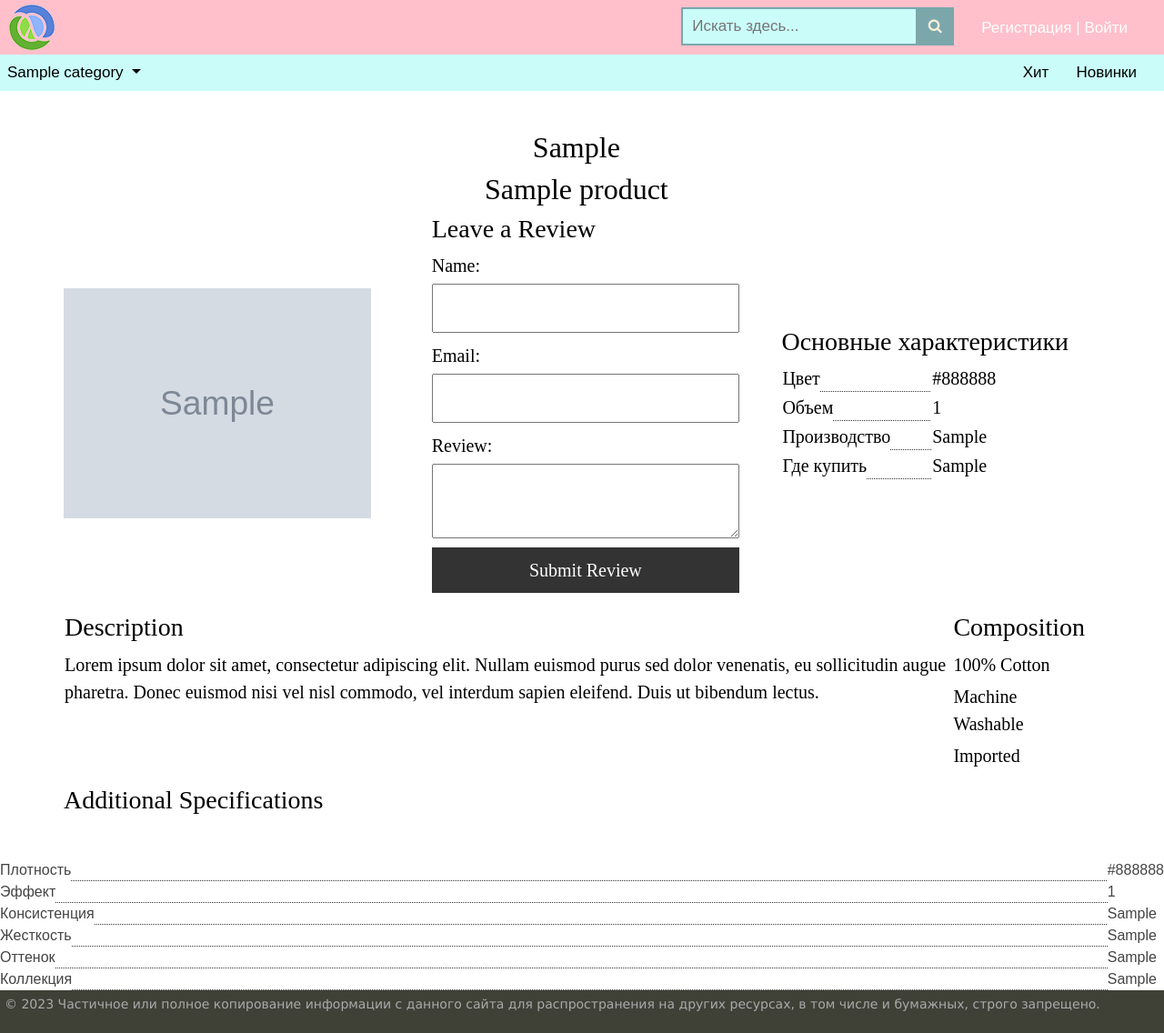
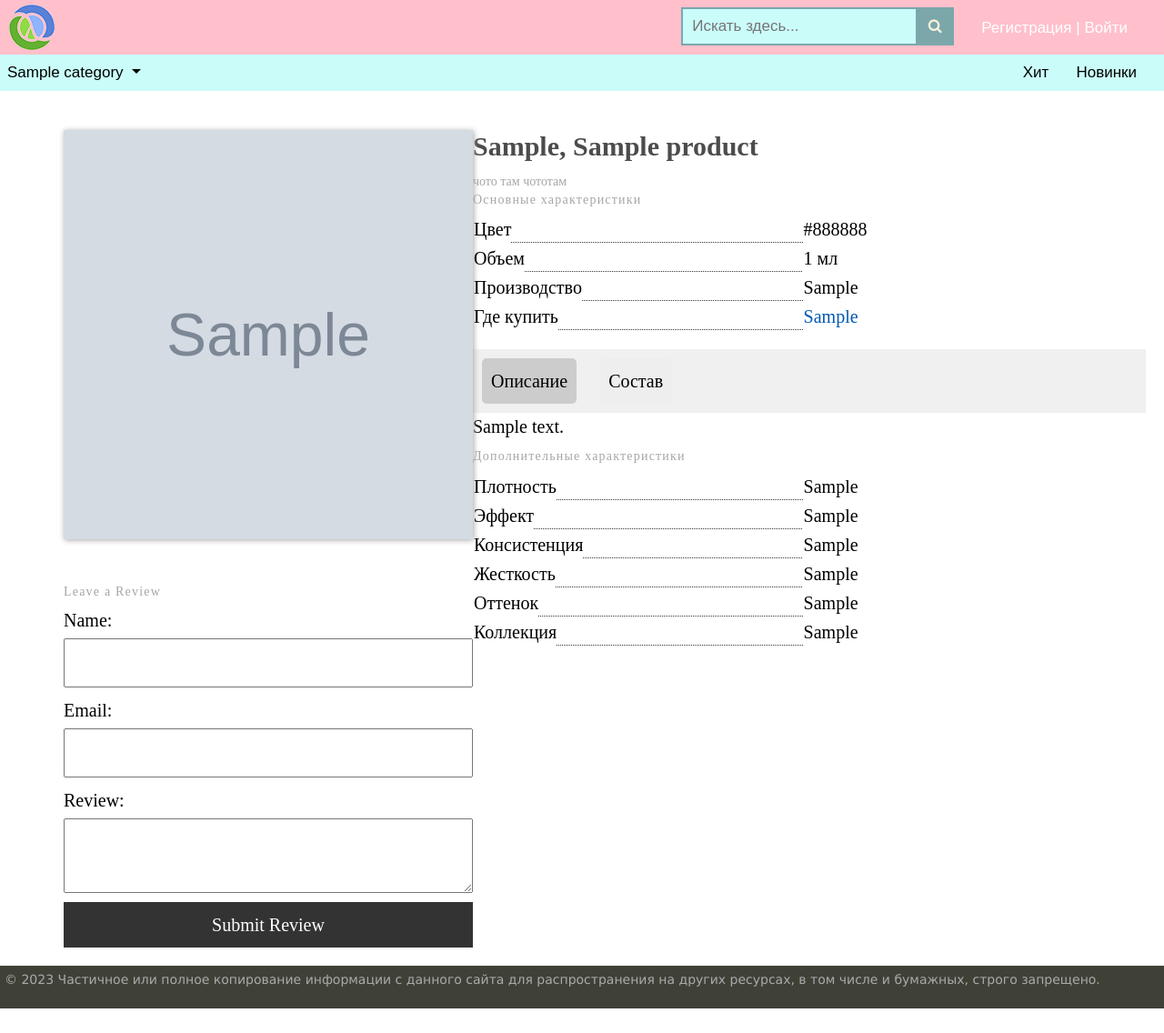
Before and after one commit to ArtemKhrapuzov/Beauty_salon, a Django app: page /catalog/#/ in a window 1280 px wide. Shown: the whole page at 91% size. After the commit the page ends 1109 px from the top, so only its background shows below. Run offline with Django 4.2, Linux system fonts and the light colour scheme; tables that the repository leaves empty hold one stand-in row (values such as "Sample post"); grey boxes marked "Sample" are stand-in pictures; parts of the project's set-up code (start-up, migrations or seed data) failed here and were passed over; some libraries are stand-ins or nearby versions.

Commit message:
add fields Product, create html detail product

```diff
--- /dev/null
+++ b/beauty_saloon/service/static/service/css/detail.css
@@ -0,0 +1,226 @@
+* {
+  box-sizing: border-box;
+}
+
+html,
+body {
+  height: 100%;
+}
+
+body {
+  display: grid;
+  grid-template-rows: 1fr;
+  font-family: "Raleway", sans-serif;
+  background-color: white;
+}
+
+h3 {
+  font-size: 0.7em;
+  letter-spacing: 1.2px;
+  color: #a6a6a6;
+}
+
+img {
+  max-width: 100%;
+  filter: drop-shadow(1px 1px 3px #a6a6a6);
+}
+
+/* ----- Product Section ----- */
+.product {
+  display: grid;
+  grid-template-columns: 0.6fr 1fr;
+  margin: auto;
+  min-width: 600px;
+  background-color: white;
+  border-radius: 5px;
+}
+
+/* ----- Photo Section ----- */
+.product__photo {
+  position: relative;
+
+}
+
+.photo-container {
+  position: absolute;
+  left: -2.5em;
+  display: grid;
+  grid-template-rows: 1fr;
+  width: 100%;
+  height: 100%;
+  border-radius: 6px;
+  box-shadow: 4px 4px 25px -2px rgba(0, 0, 0, 0.3);
+}
+
+.photo-main {
+  border-radius: 6px 6px 0 0;
+  background-color: #9be010;
+  background: radial-gradient(#e5f89e, #96e001);
+}
+.photo-main .controls {
+  display: flex;
+  justify-content: space-between;
+  padding: 0.8em;
+  color: #fff;
+}
+.photo-main .controls i {
+  cursor: pointer;
+}
+img {
+    height: 450px;
+    width: 450px;
+}
+
+.photo-album {
+  padding: 0.7em 1em;
+  border-radius: 0 0 6px 6px;
+  background-color: #fff;
+}
+.photo-album ul {
+  display: flex;
+  justify-content: space-around;
+}
+.photo-album li {
+  float: left;
+  width: 55px;
+  height: 55px;
+  padding: 7px;
+  border: 1px solid #a6a6a6;
+  list-style: none;
+
+  border-radius: 3px;
+}
+
+/* ----- Informations Section ----- */
+.product__info {
+
+}
+
+.title h1 {
+  margin-bottom: 0.1em;
+  color: #4c4c4c;
+  font-size: 1.5em;
+  font-weight: 900;
+}
+.title span {
+  font-size: 0.7em;
+  color: #a6a6a6;
+}
+
+.price {
+  margin: 1.5em 0;
+  color: #ff3f40;
+  font-size: 1.2em;
+}
+.price span {
+  padding-left: 0.15em;
+  font-size: 2.9em;
+}
+
+.variant {
+  overflow: auto;
+}
+.variant h3 {
+  margin-bottom: 1.1em;
+}
+.variant li {
+  float: left;
+  width: 35px;
+  height: 35px;
+  padding: 3px;
+  margin-left: -30px;
+  border: 1px solid transparent;
+  border-radius: 3px;
+  cursor: pointer;
+}
+.variant li:first-child, .variant li:hover {
+  list-style: none;
+  border: 1px solid #a6a6a6;
+}
+.variant li:not(:first-child) {
+  margin-left: 0.1em;
+}
+
+.description {
+  clear: left;
+  margin: 2em 0;
+  padding-right: 10px;
+}
+.description h3 {
+  margin-bottom: 1em;
+}
+.description ul {
+  font-size: 0.8em;
+  list-style: disc;
+  margin-left: -10px;
+}
+.description li {
+  text-indent: -0.6em;
+  margin-bottom: 0.5em;
+}
+
+.buy--btn {
+  padding: 1.5em 3.1em;
+  border: none;
+  border-radius: 7px;
+  font-size: 0.8em;
+  font-weight: 700;
+  letter-spacing: 1.3px;
+  color: #fff;
+  background-color: #ff3f40;
+  box-shadow: 2px 2px 25px -7px #4c4c4c;
+  cursor: pointer;
+}
+.buy--btn:active {
+  transform: scale(0.97);
+}
+.share{
+  padding:20px;
+  background-color: red;
+
+
+
+}
+/* ----- Footer Section ----- */
+footer {
+  padding: 1em;
+  text-align: center;
+  color: #fff;
+}
+footer a {
+  color: #4c4c4c;
+}
+footer a:hover {
+  color: #ff3f40;
+}
+
+
+/* description */
+
+.panel {
+  display: flex;
+  flex-direction: column;
+  align-items: center;
+}
+
+.button-detail button {
+  margin: 10px;
+  padding: 10px;
+  background-color: #eee;
+  border: none;
+  border-radius: 5px;
+  cursor: pointer;
+}
+
+button.active {
+  background-color: #ccc;
+}
+
+.tab {
+  display: none;
+  width: 100%;
+}
+
+.tab.active {
+  display: block;
+}
--- a/beauty_saloon/service/static/service/css/styles.css
+++ b/beauty_saloon/service/static/service/css/styles.css
@@ -60,6 +60,8 @@ table {
 
 .product-reviews {
   flex-basis: 30%;
+  width: 450px;
+  padding-top: 50px;
 }
 
 .product-reviews form {
--- a/beauty_saloon/service/templates/service/base.html
+++ b/beauty_saloon/service/templates/service/base.html
@@ -13,7 +13,9 @@
     <link type="text/css" href="{% static 'service/css/styles.css' %}" rel="stylesheet"/>
     <meta http-equiv="Content-Type" content="text/html; charset=utf-8">
     <link rel="shortcut icon" href="{% static 'service/images/main.ico' %}" type="image/x-icon"/>
+    {% block head %}
 
+    {% endblock head %}
     <meta name="viewport" content="width=device-width, initial-scale=1.0">
 </head>
 <body>
--- a/beauty_saloon/service/templates/service/product_detail.html
+++ b/beauty_saloon/service/templates/service/product_detail.html
@@ -1,16 +1,108 @@
 {% extends 'service/base.html' %}
+{% load static %}
+{% block head %}
+<link type="text/css" href="{% static 'service/css/detail.css' %}" rel="stylesheet"/>
 
+{% endblock head %}
 
 {% block content %}
 
-<center>
-    <h1>{{ product.trademark }}</h1>
-    <h2>{{ product.name }} </h2>
-</center>
-<div class="product-details" >
-  <div class="product-image">
-    <img src="{{ product.image.url }}" alt="Product Image">
-  </div>
+<!--<center>-->
+<!--    <h1>{{ product.trademark }}</h1>-->
+<!--    <h2>{{ product.name }} </h2>-->
+<!--</center>-->
+<!--<div class="product-details" >-->
+<!--  <div class="product-image">-->
+<!--    <img src="{{ product.image.url }}" alt="Product Image">-->
+<!--  </div>-->
+<!-- <div class="product-reviews">-->
+<!--    <h3>Leave a Review</h3>-->
+<!--    <form action="#" method="post">-->
+<!--      <label for="name">Name:</label>-->
+<!--      <input type="text" id="name" name="name">-->
+<!--      <label for="email">Email:</label>-->
+<!--      <input type="email" id="email" name="email">-->
+<!--      <label for="review">Review:</label>-->
+<!--      <textarea id="review" name="review"></textarea>-->
+<!--      <button type="submit">Submit Review</button>-->
+<!--    </form>-->
+<!--  </div>-->
+<!--  <div class="product-specs">-->
+<!--    <h3>Основные характеристики</h3>-->
+<!--    <table>-->
+<!--      <tbody>-->
+<!--      <tr>-->
+<!--        <td class="name"><span>Цвет</span></td>-->
+<!--        <td class="cur">{{ product.color }}</td>-->
+<!--      </tr>-->
+<!--      <tr>-->
+<!--        <td class="name"><span>Объем</span></td>-->
+<!--        <td class="cur">{{ product.volume }}</td>-->
+<!--      </tr>-->
+<!--      <tr>-->
+<!--        <td class="name"><span>Производство</span></td>-->
+<!--        <td class="cur">{{ product.country }}</td>-->
+<!--      </tr>-->
+<!--      <tr>-->
+<!--        <td class="name"><span>Где купить</span></td>-->
+<!--        <td class="cur">{{ product.where_buy }}</td>-->
+<!--      </tr>-->
+<!--      </tbody>-->
+<!--    </table>-->
+<!--  </div>-->
+<!--  <div class="product-details-table">-->
+<!--    <table>-->
+<!--      <tr>-->
+<!--        <td class="description">-->
+<!--          <h3>Description</h3>-->
+<!--          <p>Lorem ipsum dolor sit amet, consectetur adipiscing elit. Nullam euismod purus sed dolor venenatis, eu-->
+<!--            sollicitudin augue pharetra. Donec euismod nisi vel nisl commodo, vel interdum sapien eleifend. Duis ut-->
+<!--            bibendum lectus.</p>-->
+<!--        </td>-->
+<!--        <td class="composition">-->
+<!--          <h3>Composition</h3>-->
+<!--          <ul>-->
+<!--            <li>100% Cotton</li>-->
+<!--            <li>Machine Washable</li>-->
+<!--            <li>Imported</li>-->
+<!--          </ul>-->
+<!--        </td>-->
+<!--      </tr>-->
+<!--    </table>-->
+<!--  </div>-->
+<!--  <div class="product-additional-specs" >-->
+<!--    <h3>Additional Specifications</h3>-->
+<!--    <tr>-->
+<!--      <td class="name"><span>Плотность</span></td>-->
+<!--      <td class="cur">{{ product.color }}</td>-->
+<!--    </tr>-->
+<!--    <tr>-->
+<!--      <td class="name"><span>Эффект</span></td>-->
+<!--      <td class="cur">{{ product.volume }}</td>-->
+<!--    </tr>-->
+<!--    <tr>-->
+<!--      <td class="name"><span>Консистенция</span></td>-->
+<!--      <td class="cur">{{ product.country }}</td>-->
+<!--    </tr>-->
+<!--    <tr>-->
+<!--      <td class="name"><span>Жесткость</span></td>-->
+<!--      <td class="cur">{{ product.where_buy }}</td>-->
+<!--    </tr>-->
+<!--    <tr>-->
+<!--      <td class="name"><span>Оттенок</span></td>-->
+<!--      <td class="cur">{{ product.where_buy }}</td>-->
+<!--    </tr>-->
+<!--    <tr>-->
+<!--      <td class="name"><span>Коллекция</span></td>-->
+<!--      <td class="cur">{{ product.where_buy }}</td>-->
+<!--    </tr>-->
+<!--  </div>-->
+
+<!--</div>-->
+
+<section class="product">
+    <div class="product__photo">
+        <img src="{{ product.image.url }}" alt="">
         <div class="product-reviews">
             <h3>Leave a Review</h3>
             <form action="#" method="post">
@@ -23,6 +115,13 @@
                 <button type="submit">Submit Review</button>
             </form>
         </div>
+    </div>
+
+    <div class="product__info">
+        <div class="title">
+            <h1>{{ product.trademark }}, {{ product.name }}</h1>
+            <span>чото там чототам</span>
+        </div>
         <div class="product-specs">
             <h3>Основные характеристики</h3>
             <table>
@@ -33,7 +132,7 @@
                 </tr>
                 <tr>
                     <td class="name"><span>Объем</span></td>
-        <td class="cur">{{ product.volume }}</td>
+                    <td class="cur">{{ product.volume }} мл</td>
                 </tr>
                 <tr>
                     <td class="name"><span>Производство</span></td>
@@ -41,59 +140,75 @@
                 </tr>
                 <tr>
                     <td class="name"><span>Где купить</span></td>
-        <td class="cur">{{ product.where_buy }}</td>
+                    <td class="cur"><a href="#">{{ product.where_buy }}</a></td>
                 </tr>
                 </tbody>
             </table>
         </div>
         <div class="product-details-table">
+                <div class="button-detail" style="background: #f0f0f0">
+                <button class="active" onclick="toggleTab('description')">Описание</button>
+                <button onclick="toggleTab('composition')">Состав</button>
+                </div>
+
+                <div id="description" class="tab active">
+                    <p>{{ product.description }}</p>
+                </div>
+                <div id="composition" class="tab">
+                    <p>{{ product.compound }}</p>
+
+            </div>
+            <script>
+function toggleTab(tabName) {
+  var tabs = document.getElementsByClassName("tab");
+  for (var i = 0; i < tabs.length; i++) {
+    tabs[i].classList.remove("active");
+  }
+  var button = document.querySelector("button.active");
+  button.classList.remove("active");
+  document.getElementById(tabName).classList.add("active");
+  event.currentTarget.classList.add("active");
+}
+
+            </script>
+
+        </div>
+        <div class="product-specs">
+            <h3>Дополнительные характеристики</h3>
             <table>
-      <tr>
-        <td class="description">
-          <h3>Description</h3>
-          <p>Lorem ipsum dolor sit amet, consectetur adipiscing elit. Nullam euismod purus sed dolor venenatis, eu
-            sollicitudin augue pharetra. Donec euismod nisi vel nisl commodo, vel interdum sapien eleifend. Duis ut
-            bibendum lectus.</p>
-        </td>
-        <td class="composition">
-          <h3>Composition</h3>
-          <ul>
-            <li>100% Cotton</li>
-            <li>Machine Washable</li>
-            <li>Imported</li>
-          </ul>
-        </td>
-      </tr>
-    </table>
-  </div>
-  <div class="product-additional-specs" >
-    <h3>Additional Specifications</h3>
+                <tbody>
                 <tr>
                     <td class="name"><span>Плотность</span></td>
-      <td class="cur">{{ product.color }}</td>
+                    <td class="cur">{{ product.density }}</td>
                 </tr>
                 <tr>
                     <td class="name"><span>Эффект</span></td>
-      <td class="cur">{{ product.volume }}</td>
+                    <td class="cur">{{ product.effect }}</td>
                 </tr>
                 <tr>
                     <td class="name"><span>Консистенция</span></td>
-      <td class="cur">{{ product.country }}</td>
+                    <td class="cur">{{ product.consistency }}</td>
                 </tr>
                 <tr>
                     <td class="name"><span>Жесткость</span></td>
-      <td class="cur">{{ product.where_buy }}</td>
+                    <td class="cur">{{ product.rigidity }}</td>
                 </tr>
                 <tr>
                     <td class="name"><span>Оттенок</span></td>
-      <td class="cur">{{ product.where_buy }}</td>
+                    <td class="cur">{{ product.shade }}</td>
                 </tr>
                 <tr>
                     <td class="name"><span>Коллекция</span></td>
-      <td class="cur">{{ product.where_buy }}</td>
+                    <td class="cur">{{ product.collection }}</td>
                 </tr>
+
+
+                </tbody>
+            </table>
         </div>
 
     </div>
+</section>
+
 
 {% endblock %}
--- a/beauty_saloon/service/views.py
+++ b/beauty_saloon/service/views.py
@@ -11,7 +11,7 @@ class CatTrademarkCountryColor:
         if 'cat_slug' in self.kwargs:
             cat_slug = self.kwargs['cat_slug']
             return Product.objects.filter(cat__url=cat_slug).order_by('trademark').values_list('trademark',
-                                                                                           flat=True).distinct()
+                                                                                               flat=True).distinct()
         else:
             return []
 
@@ -22,7 +22,6 @@ class CatTrademarkCountryColor:
                                                                                            flat=True).distinct()
         else:
             return []
-
 
     def get_volumes(self):
         if 'cat_slug' in self.kwargs:
@@ -36,19 +35,17 @@ class CatTrademarkCountryColor:
         if 'cat_slug' in self.kwargs:
             cat_slug = self.kwargs['cat_slug']
             return Product.objects.filter(cat__url=cat_slug).order_by('for_what').values_list('for_what',
-                                                                                           flat=True).distinct()
+                                                                                              flat=True).distinct()
         else:
             return []
-
 
     def get_for_what_tools(self):
         if 'cat_slug' in self.kwargs:
             cat_slug = self.kwargs['cat_slug']
-            return Product.objects.filter(cat__url=cat_slug).order_by('for_what_tools').values_list('for_what_tools',
-                                                                                           flat=True).distinct()
+            return Product.objects.filter(cat__url=cat_slug).order_by('for_what_tools').\
+                values_list('for_what_tools', flat=True).distinct()
         else:
             return []
-
 
 
 class Index(ListView):
```
Also changed, not shown: beauty_saloon/service/models.py (+10 -0 lines), beauty_saloon/service/migrations/0007_product_collection_product_consistency_and_more.py (added). Lines whose indentation alone changed are shown as unchanged.
